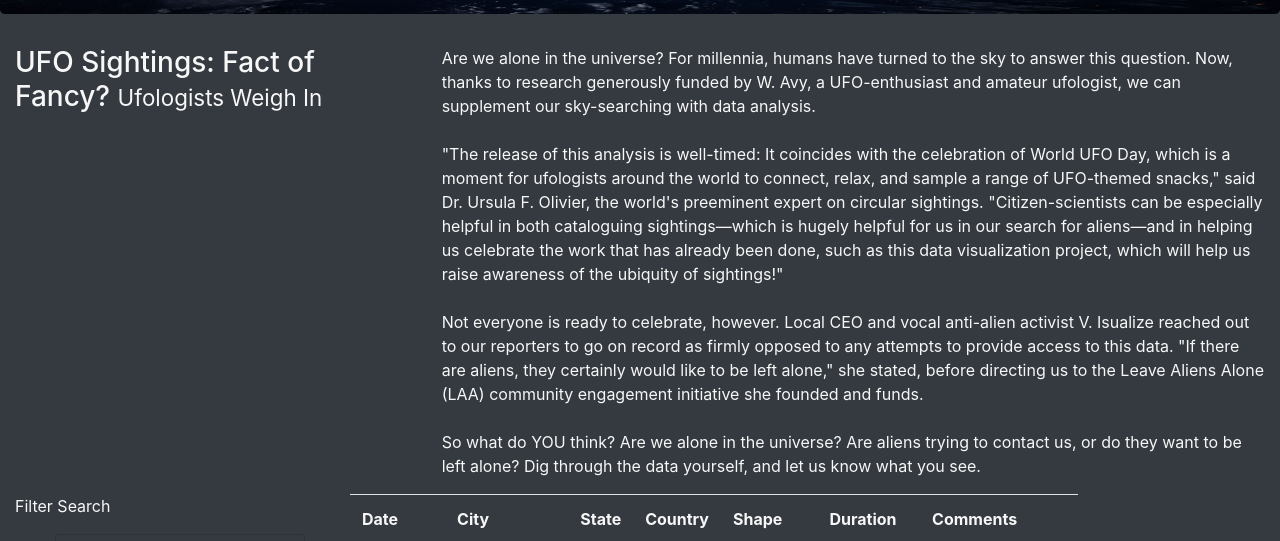
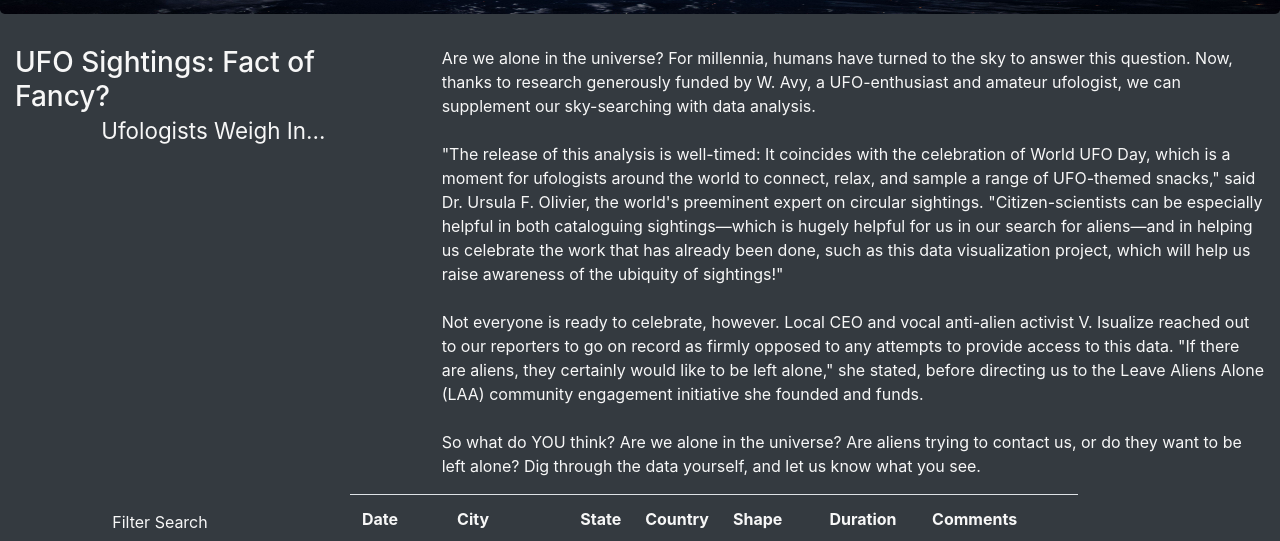
Before and after one commit to DCF0708/UFO-s, a plain HTML site: page index.html in a window 1280 px wide. Shown: the part 245-786 px from the top of the page. Drawn offline with nearby package versions, Linux system fonts and the light colour scheme.

Commit message:
Final Commit, Add README.md

```diff
--- a/index.html
+++ b/index.html
@@ -25,7 +25,7 @@
     <div class="container-fluid">
         <div class="row">
             <div class="col-md-4">
-                <h3>UFO Sightings: Fact of Fancy? <small>Ufologists Weigh In</small></h3>
+                <h3>UFO Sightings: Fact of Fancy?<br><center><small>Ufologists Weigh In...</small></center></h3>
             </div>
             <div class="col-md-8">
                 <p>
@@ -40,7 +40,7 @@
         <div class="row">
             <div class="col-md-3">
                 <form>
-                    <p>Filter Search</p>
+                    <p><center>Filter Search</center></p>
                     <ul class="bg-dark">
                         <!--date filter-->
                         <li class="list-group-item bg-dark">
```
Also changed, not shown: static/images/webpage.jpg (added), 1 other file.
